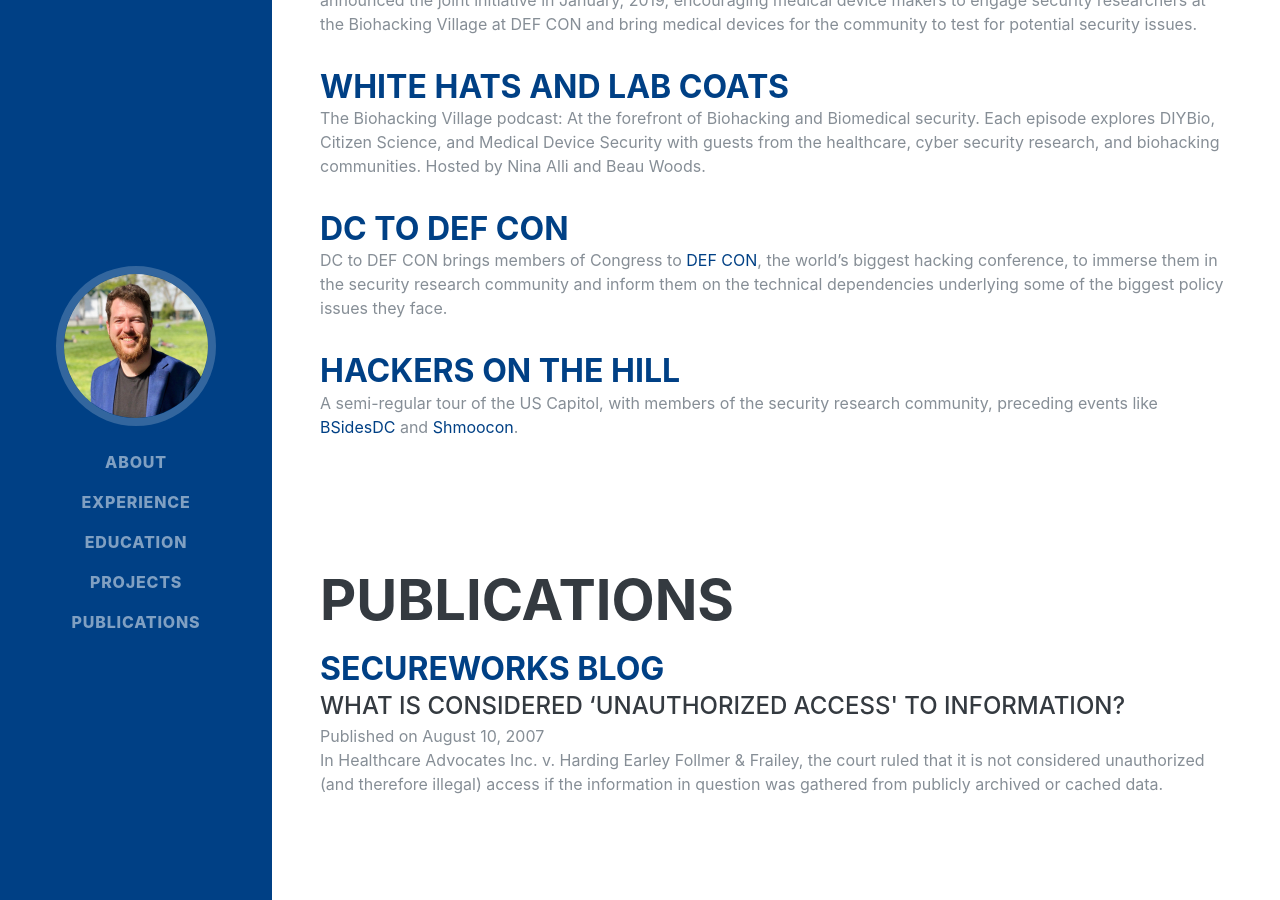
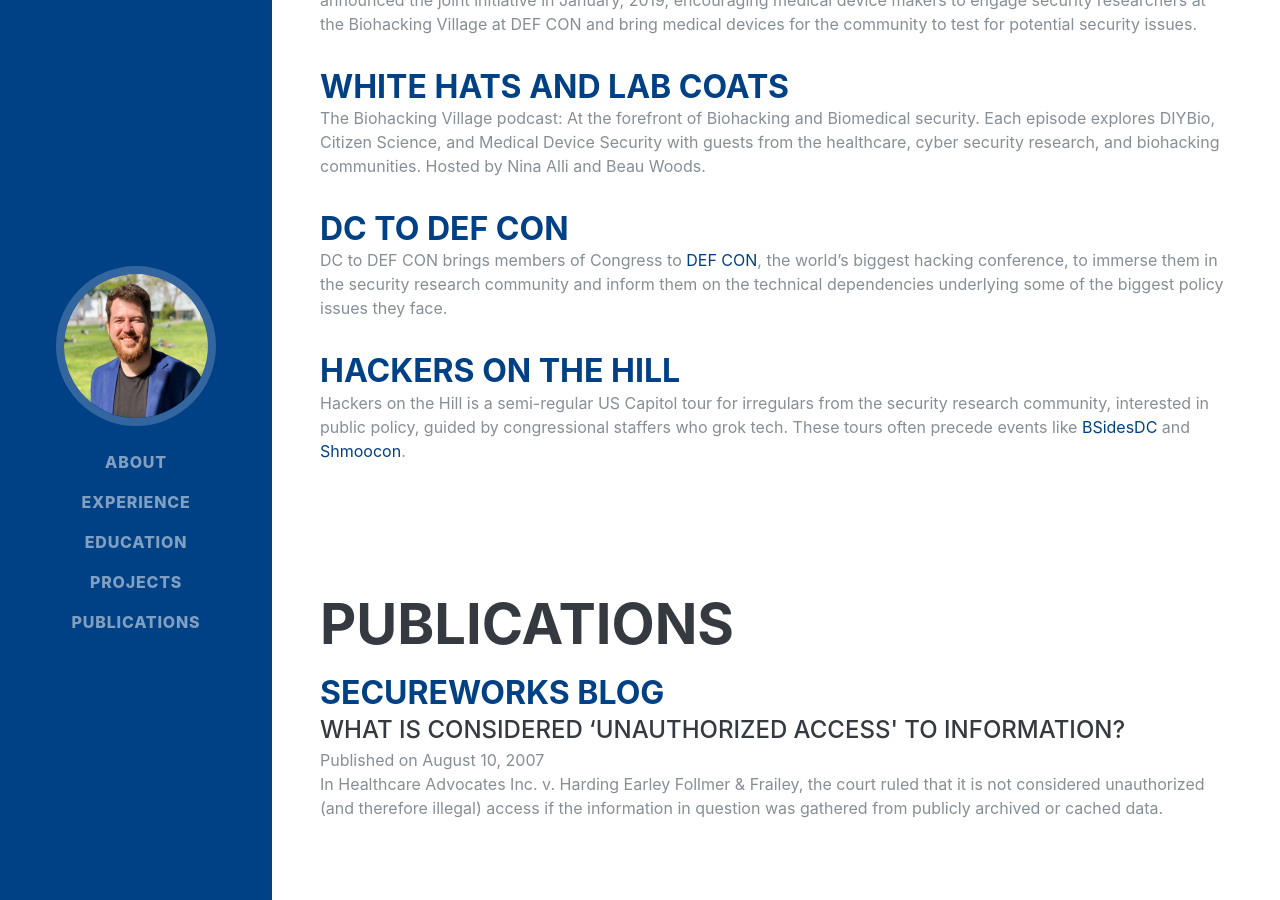
Before and after one commit to beauwoods/beauwoods.github.io, a Jekyll site: the page built from index.md, in a window 1280 px wide and 900 px high, scrolled down 4673 px. Built offline with Jekyll 4.4.1, drawn with Linux system fonts in a browser that asks for light colours; nearby versions of some CDN libraries; some web fonts are replaced.

Commit message:
Update projects.yml
Tweak language

```diff
--- a/_data/projects.yml
+++ b/_data/projects.yml
@@ -33,4 +33,4 @@
 #  quote: >
 #    The Biohacking Village podcast: At the forefront of Biohacking and Biomedical security
   description: | # this will include new lines to allow paragraphs
-    A semi-regular tour of the US Capitol, with members of the security research community, preceding events like [BSidesDC](https://bsidesdc.org) and [Shmoocon](https://shmoocon.org).
+    Hackers on the Hill is a semi-regular US Capitol tour for irregulars from the security research community, interested in public policy, guided by congressional staffers who grok tech. These tours often precede events like [BSidesDC](https://bsidesdc.org) and [Shmoocon](https://shmoocon.org).
```
